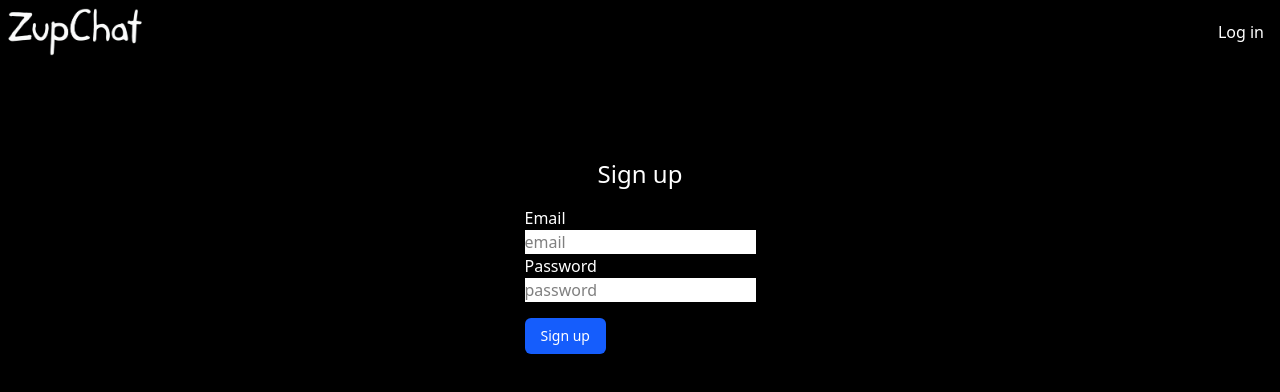
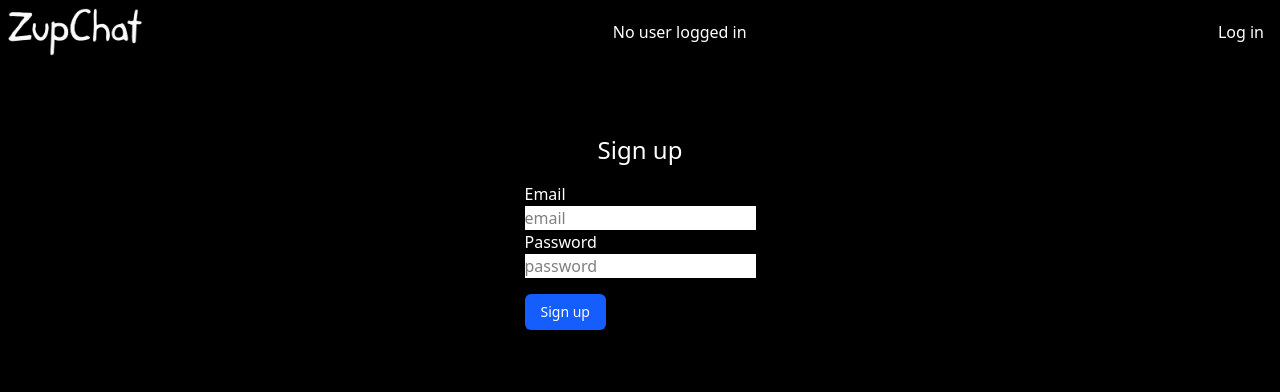
Before and after one commit to matsEksten/zupchat, a React (Vite) app: page /signup in a window 1280 px wide. Shown: the top 392 px of the page. Built offline with nearby package versions, Linux system fonts and the light colour scheme; no server answers.

Commit message:
Added context with hooks for login, signup and logout

```diff
--- a/src/components/Navbar.tsx
+++ b/src/components/Navbar.tsx
@@ -1,14 +1,26 @@
 import { Link, useLocation } from "react-router-dom";
+import { useAuthContext } from "../hooks/useAuthContext";
+import { useLogout } from "../hooks/useLogout";
 
 export default function Navbar() {
   const location = useLocation();
   const path = location.pathname;
 
+  const { user } = useAuthContext();
+
+  const { logout, isPending, error } = useLogout();
+
   const menuOptions = () => {
     if (path === "/login") return <Link to="/signup">Sign up</Link>;
     if (path === "/signup") return <Link to="/login">Log in</Link>;
     if (path === "/lobby") return <Link to="/profile">Profile</Link>;
-    if (path === "/profile") return <button>Logout</button>;
+    if (path === "/profile") {
+      return isPending ? (
+        <button disabled>Logging out...</button>
+      ) : (
+        <button onClick={logout}>Logout</button>
+      );
+    }
 
     return null;
   };
@@ -24,6 +36,10 @@ export default function Navbar() {
           />
         </Link>
 
+        <div>
+          <p>{user ? `Logged in as ${user.email}` : "No user logged in"}</p>
+        </div>
+
         <div className="pr-2">{menuOptions()}</div>
       </nav>
     </header>
--- /dev/null
+++ b/src/context/AuthContext.ts
@@ -0,0 +1,30 @@
+import { createContext, type Dispatch } from "react";
+import type { User } from "firebase/auth";
+
+export type AuthState = {
+  user: User | null;
+  authIsReady: boolean;
+};
+
+export type AuthAction =
+  | { type: "LOGIN"; payload: User }
+  | { type: "LOGOUT" }
+  | { type: "AUTH_IS_READY"; payload: User | null };
+
+export type AuthContextType = AuthState & {
+  dispatch: Dispatch<AuthAction>;
+};
+
+export function authReducer(state: AuthState, action: AuthAction): AuthState {
+  switch (action.type) {
+    case "LOGIN":
+      return { ...state, user: action.payload };
+    case "LOGOUT":
+      return { ...state, user: null };
+    case "AUTH_IS_READY":
+      return { user: action.payload, authIsReady: true };
+    default:
+      return state;
+  }
+}
+export const AuthContext = createContext<AuthContextType | null>(null);
--- /dev/null
+++ b/src/context/AuthContextProvider.tsx
@@ -0,0 +1,27 @@
+import { useReducer, useEffect, type PropsWithChildren } from "react";
+import { auth } from "../firebase/config";
+import { AuthContext, authReducer } from "./AuthContext";
+
+export const AuthContextProvider: React.FC<PropsWithChildren> = ({
+  children,
+}) => {
+  const [state, dispatch] = useReducer(authReducer, {
+    user: null,
+    authIsReady: false,
+  });
+
+  useEffect(() => {
+    const unsub = auth.onAuthStateChanged((user) => {
+      dispatch({ type: "AUTH_IS_READY", payload: user });
+      unsub();
+    });
+  }, []);
+
+  console.log("AuthContext state", state);
+
+  return (
+    <AuthContext.Provider value={{ ...state, dispatch }}>
+      {state.authIsReady && children}
+    </AuthContext.Provider>
+  );
+};
--- /dev/null
+++ b/src/hooks/useAuthContext.ts
@@ -0,0 +1,11 @@
+import { useContext } from "react";
+import { AuthContext } from "../context/AuthContext";
+
+export const useAuthContext = () => {
+  const context = useContext(AuthContext);
+
+  if (!context) {
+    throw Error("useAuthContext can only be used within AuthContextProvider");
+  }
+  return context;
+};
--- /dev/null
+++ b/src/hooks/useLogin.ts
@@ -0,0 +1,28 @@
+import { useState } from "react";
+import { signInWithEmailAndPassword } from "firebase/auth";
+import { auth } from "../firebase/config";
+import { useAuthContext } from "./useAuthContext";
+
+export const useLogin = () => {
+  const [error, setError] = useState<null | string>(null);
+  const [isPending, setIsPending] = useState(false);
+  const { dispatch } = useAuthContext();
+
+  const login = async (email: string, password: string) => {
+    setError(null);
+    setIsPending(true);
+
+    try {
+      const res = await signInWithEmailAndPassword(auth, email, password);
+      dispatch({ type: "LOGIN", payload: res.user });
+      return res.user;
+    } catch (err: unknown) {
+      if (err instanceof Error) setError(err.message);
+      else setError("Unknown error");
+    } finally {
+      setIsPending(false);
+    }
+  };
+
+  return { login, error, isPending };
+};
--- /dev/null
+++ b/src/hooks/useLogout.ts
@@ -0,0 +1,27 @@
+import { auth } from "../firebase/config";
+import { signOut } from "firebase/auth";
+import { useAuthContext } from "./useAuthContext";
+import { useState } from "react";
+
+export const useLogout = () => {
+  const [error, setError] = useState<string | null>(null);
+  const [isPending, setIsPending] = useState(false);
+  const { dispatch } = useAuthContext();
+
+  const logout = async () => {
+    setError(null);
+    setIsPending(true);
+
+    try {
+      await signOut(auth);
+      dispatch({ type: "LOGOUT" });
+    } catch (err: unknown) {
+      if (err instanceof Error) setError(err.message);
+      else setError("Unknown error");
+    } finally {
+      setIsPending(false);
+    }
+  };
+
+  return { logout, error, isPending };
+};
--- /dev/null
+++ b/src/hooks/useSignup.ts
@@ -0,0 +1,31 @@
+import { useState } from "react";
+import { createUserWithEmailAndPassword } from "firebase/auth";
+import { auth } from "../firebase/config";
+import { useAuthContext } from "./useAuthContext";
+
+export const useSignup = () => {
+  const [error, setError] = useState<string | null>(null);
+  const [isPending, setIsPending] = useState(false);
+  const { dispatch } = useAuthContext();
+
+  const signup = async (email: string, password: string) => {
+    setError(null);
+    setIsPending(true);
+
+    try {
+      const res = await createUserWithEmailAndPassword(auth, email, password);
+      dispatch({ type: "LOGIN", payload: res.user });
+      return res.user;
+    } catch (err: unknown) {
+      if (err instanceof Error) {
+        setError(err.message);
+      } else {
+        setError("Unknown error");
+      }
+    } finally {
+      setIsPending(false);
+    }
+  };
+
+  return { signup, error, isPending };
+};
--- a/src/main.tsx
+++ b/src/main.tsx
@@ -2,14 +2,17 @@ import { StrictMode } from "react";
 import { createRoot } from "react-dom/client";
 import { BrowserRouter } from "react-router-dom";
 import App from "./App.tsx";
+import { AuthContextProvider } from "./context/AuthContextProvider.tsx";
 
 // Styles
 import "./index.css";
 
 createRoot(document.getElementById("root")!).render(
   <StrictMode>
-    <BrowserRouter>
-      <App />
-    </BrowserRouter>
+    <AuthContextProvider>
+      <BrowserRouter>
+        <App />
+      </BrowserRouter>
+    </AuthContextProvider>
   </StrictMode>
 );
--- a/src/pages/LoginPage.tsx
+++ b/src/pages/LoginPage.tsx
@@ -1,13 +1,21 @@
 import { useState, type FormEvent } from "react";
+import { useNavigate } from "react-router-dom";
+import { useLogin } from "../hooks/useLogin";
 
 export default function LoginPage() {
   const [email, setEmail] = useState("");
   const [password, setPassword] = useState("");
 
-  const handleSubmit = (e: FormEvent) => {
+  const { login, isPending, error } = useLogin();
+  const navigate = useNavigate();
+
+  const handleSubmit = async (e: FormEvent) => {
     e.preventDefault();
-    console.log(email, password);
+    const user = await login(email, password);
 
+    if (!user) return;
+
+    navigate("/profile");
     setEmail("");
     setPassword("");
   };
@@ -37,13 +45,28 @@ export default function LoginPage() {
             onChange={(e) => setPassword(e.target.value)}
           />
         </label>
+        {isPending ? (
+          <button
+            type="submit"
+            disabled
+            className="mt-4 py-2 px-4 rounded-md bg-blue-500 text-sm font-medium"
+          >
+            Loading
+          </button>
+        ) : (
           <button
             type="submit"
             className="mt-4 py-2 px-4 rounded-md bg-blue-600 text-sm font-medium"
           >
             Login
           </button>
+        )}
       </form>
+      {error ? (
+        <p className="text-white bg-red-500 py-1 px-2 mt-6">{error}</p>
+      ) : (
+        <p className="mt-6">&nbsp;</p>
+      )}
     </div>
   );
 }
--- a/src/pages/SignupPage.tsx
+++ b/src/pages/SignupPage.tsx
@@ -1,13 +1,21 @@
 import { useState, type FormEvent } from "react";
+import { useNavigate } from "react-router-dom";
+import { useSignup } from "../hooks/useSignup";
 
 export default function SignupPage() {
   const [email, setEmail] = useState("");
   const [password, setPassword] = useState("");
 
-  const handleSubmit = (e: FormEvent) => {
+  const { signup, error, isPending } = useSignup();
+  const navigate = useNavigate();
+
+  const handleSubmit = async (e: FormEvent) => {
     e.preventDefault();
-    console.log("signup:", email, password);
+    const user = await signup(email, password);
 
+    if (!user) return;
+
+    navigate("/profile");
     setEmail("");
     setPassword("");
   };
@@ -37,13 +45,29 @@ export default function SignupPage() {
             onChange={(e) => setPassword(e.target.value)}
           />
         </label>
+
+        {isPending ? (
+          <button
+            type="submit"
+            disabled
+            className="mt-4 py-2 px-4 rounded-md bg-blue-500 text-sm font-medium"
+          >
+            Loading
+          </button>
+        ) : (
           <button
             type="submit"
             className="mt-4 py-2 px-4 rounded-md bg-blue-600 text-sm font-medium"
           >
             Sign up
           </button>
+        )}
       </form>
+      {error ? (
+        <p className="text-white bg-red-500 py-1 px-2 mt-6">{error}</p>
+      ) : (
+        <p className="mt-6">&nbsp;</p>
+      )}
     </div>
   );
 }
```
Lines whose indentation alone changed are shown as unchanged.
